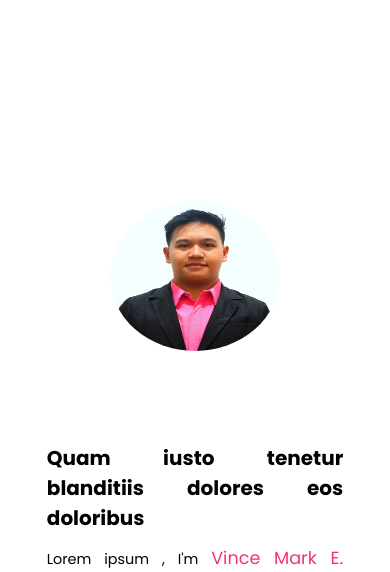
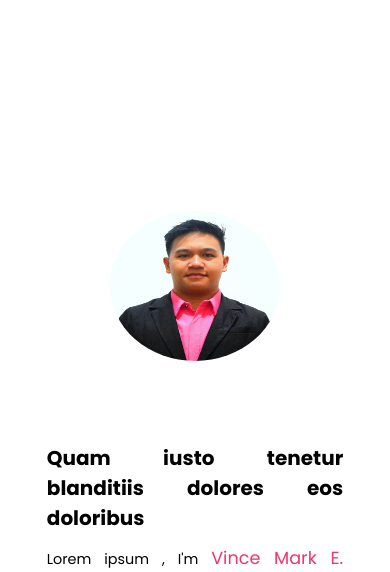
Before and after one commit to VinceMarkArnedo/VinceMarkArnedo.github.io, a PHP site: page / in a window 390 px wide. Shown: the part 51-623 px from the top of the page. Run offline with PHP 8.4, Linux system fonts and the light colour scheme.

Commit message:
Update style.css

```diff
--- a/css/style.css
+++ b/css/style.css
@@ -126,7 +126,6 @@ html{
         padding-left: 0;
         padding-right: 0;
 
-
     }
 
     .about{
@@ -139,7 +138,7 @@ html{
     .profpic{
         width: 60%;
         height: 100%;
-        padding: 0px 0px 0px 0px;
+        padding: 10% 0px 0px 0px;
         margin: 0px 0px 0px 0px;
 
         text-align: center;
@@ -149,7 +148,7 @@ html{
 
     .profpic img{
         max-width: 100%;
-        height: auto;
+        height:max-content;
         padding: 0px 0px 0px 0px;
 
     }
```
